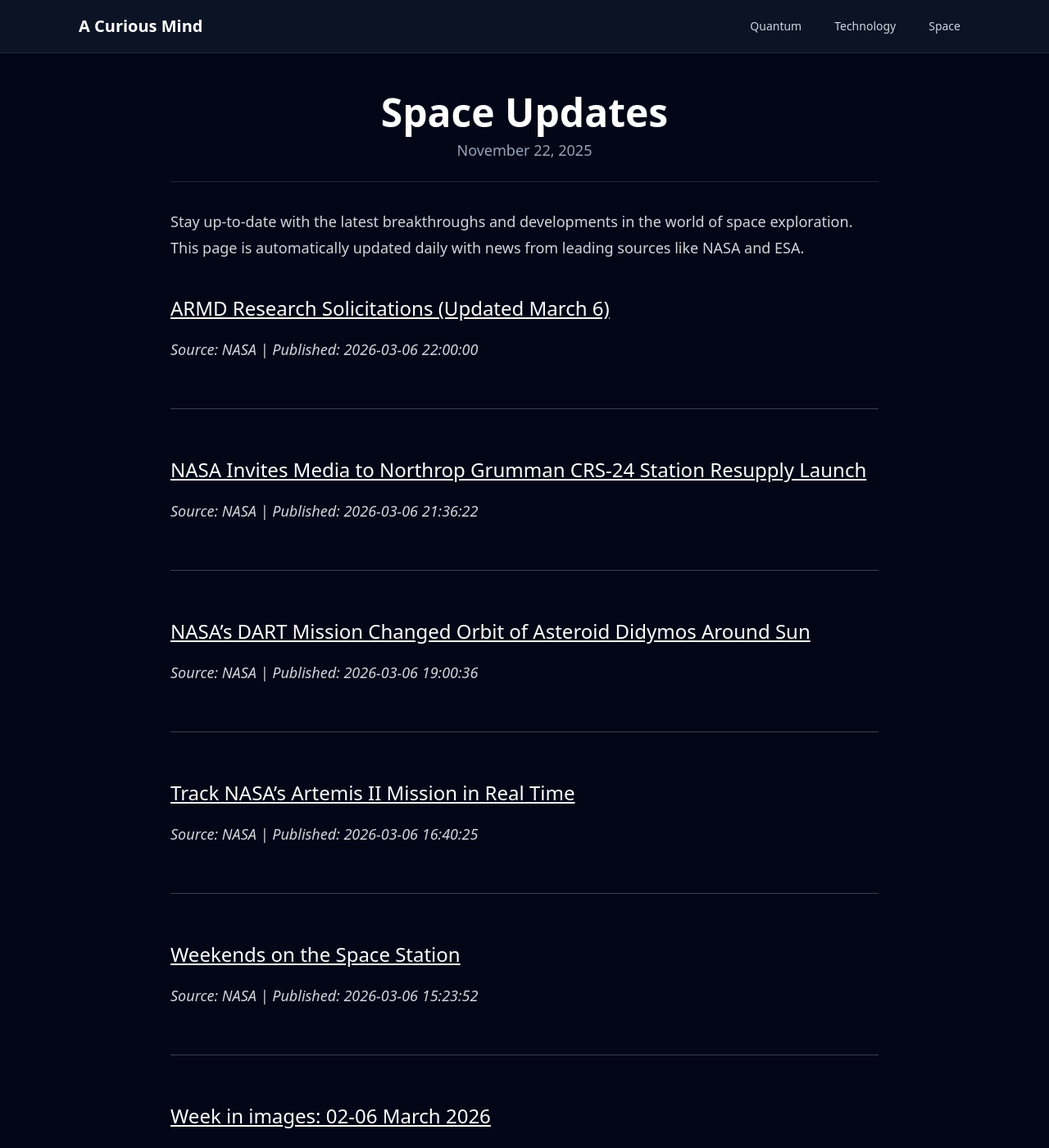
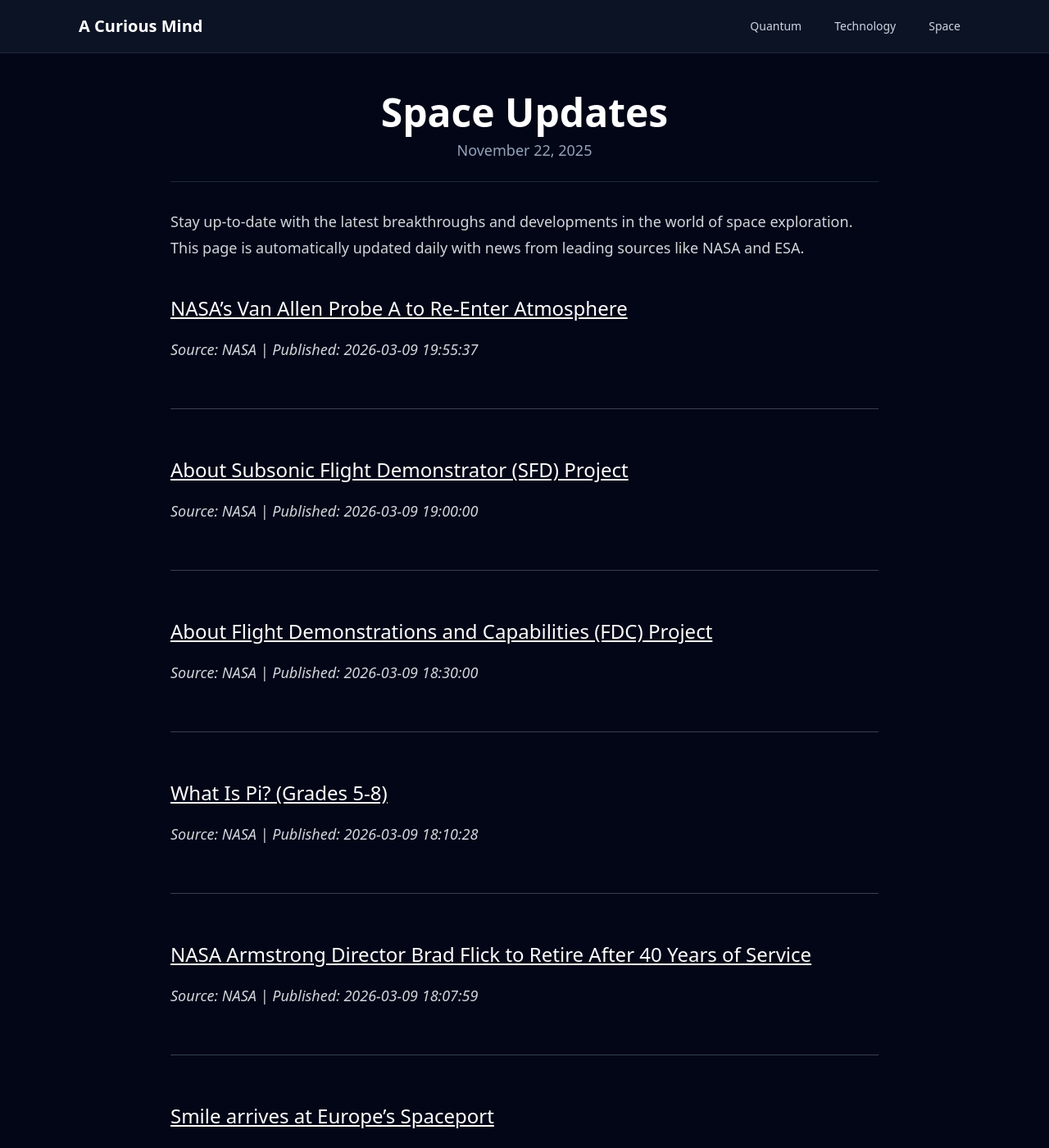
Before and after one commit to onehl7/onehl7.github.io, a Jekyll site: the page built from _posts/2025-11-22-space-updates.md, in a window 1280 px wide and 1400 px high. Shown: the whole window at 82% size. Built offline with Jekyll 4.4.1, drawn with Linux system fonts in a browser that asks for light colours; nearby versions of some CDN libraries; some of the changed text lies outside the part shown.

Commit message:
Update space news data

```diff
--- a/_data/space_news.json
+++ b/_data/space_news.json
@@ -1,33 +1,51 @@
 [
   {
     "source": "NASA",
-    "title": "ARMD Research Solicitations (Updated March 6)",
-    "link": "https://www.nasa.gov/aeronautics/armd-solicitations/",
-    "published": "2026-03-06 22:00:00"
+    "title": "NASA\u2019s\u00a0Van Allen Probe A\u00a0to Re-Enter Atmosphere",
+    "link": "https://www.nasa.gov/missions/van-allen-probes/nasa-van-allen-probe-a-to-re-enter-atmosphere/",
+    "published": "2026-03-09 19:55:37"
   },
   {
     "source": "NASA",
-    "title": "NASA Invites Media to Northrop Grumman CRS-24 Station Resupply Launch",
-    "link": "https://www.nasa.gov/news-release/nasa-invites-media-to-northrop-grumman-crs-24-station-resupply-launch/",
-    "published": "2026-03-06 21:36:22"
+    "title": "About Subsonic Flight Demonstrator (SFD) Project",
+    "link": "https://www.nasa.gov/directorates/armd/iasp/sfd/about-sfd/",
+    "published": "2026-03-09 19:00:00"
   },
   {
     "source": "NASA",
-    "title": "NASA\u2019s DART Mission Changed Orbit of Asteroid Didymos Around Sun",
-    "link": "https://www.nasa.gov/missions/dart/nasas-dart-mission-changed-orbit-of-asteroid-didymos-around-sun/",
-    "published": "2026-03-06 19:00:36"
+    "title": "About Flight Demonstrations and Capabilities (FDC) Project",
+    "link": "https://www.nasa.gov/directorates/armd/iasp/fdc/about-fdc/",
+    "published": "2026-03-09 18:30:00"
   },
   {
     "source": "NASA",
-    "title": "Track NASA\u2019s Artemis II Mission in Real Time",
-    "link": "https://www.nasa.gov/missions/artemis/artemis-2/track-nasas-artemis-ii-mission-in-real-time/",
-    "published": "2026-03-06 16:40:25"
+    "title": "What Is Pi? (Grades 5-8)",
+    "link": "https://www.nasa.gov/learning-resources/what-is-pi-grades-5-8/",
+    "published": "2026-03-09 18:10:28"
   },
   {
     "source": "NASA",
-    "title": "Weekends on the Space Station",
-    "link": "https://www.nasa.gov/image-article/weekends-on-the-space-station/",
-    "published": "2026-03-06 15:23:52"
+    "title": "NASA Armstrong Director Brad Flick to Retire After 40 Years of Service",
+    "link": "https://www.nasa.gov/news-release/nasa-armstrong-director-brad-flick-to-retire-after-40-years-of-service/",
+    "published": "2026-03-09 18:07:59"
+  },
+  {
+    "source": "ESA",
+    "title": "Smile arrives at Europe\u2019s Spaceport",
+    "link": "https://www.esa.int/Science_Exploration/Space_Science/Smile/Smile_arrives_at_Europe_s_Spaceport",
+    "published": "2026-03-09 11:00:00"
+  },
+  {
+    "source": "ESA",
+    "title": "ESA analysing fireball over Europe on 8 March 2026",
+    "link": "https://www.esa.int/Space_Safety/Planetary_Defence/ESA_analysing_fireball_over_Europe_on_8_March_2026",
+    "published": "2026-03-09 10:40:00"
+  },
+  {
+    "source": "ESA",
+    "title": "\"She flies satellites. One day, I can too.\"",
+    "link": "https://www.esa.int/Enabling_Support/Operations/She_flies_satellites._One_day_I_can_too.",
+    "published": "2026-03-09 07:30:00"
   },
   {
     "source": "ESA",
@@ -37,24 +55,6 @@
   },
   {
     "source": "ESA",
-    "title": "Earth from Space: Dhaka, Bangladesh",
-    "link": "https://www.esa.int/ESA_Multimedia/Images/2026/03/Earth_from_Space_Dhaka_Bangladesh",
-    "published": "2026-03-06 09:00:00"
-  },
-  {
-    "source": "ESA",
-    "title": "Meet ESA\u2019s newest female leadership",
-    "link": "https://www.esa.int/About_Us/Diversity_and_Inclusiveness/Meet_ESA_s_newest_female_leadership",
-    "published": "2026-03-06 08:30:00"
-  },
-  {
-    "source": "ESA",
-    "title": "New AI Hub to empower space-enabled connectivity",
-    "link": "https://www.esa.int/Space_in_Member_States/United_Kingdom/New_AI_Hub_to_empower_space-enabled_connectivity",
-    "published": "2026-03-06 08:25:00"
-  },
-  {
-    "source": "ESA",
     "title": "\u03b5psilon",
     "link": "https://www.esa.int/Science_Exploration/Human_and_Robotic_Exploration/epsilon",
     "published": "2026-01-21 12:54:00"
```
